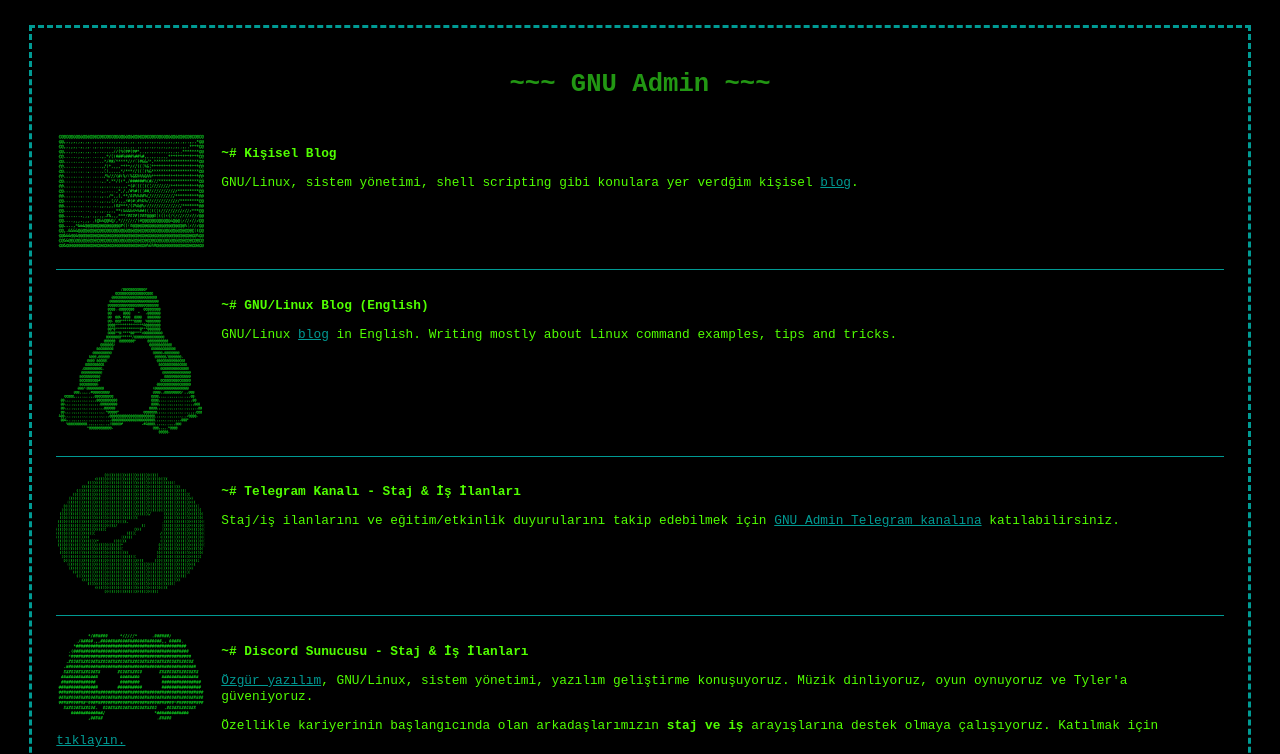
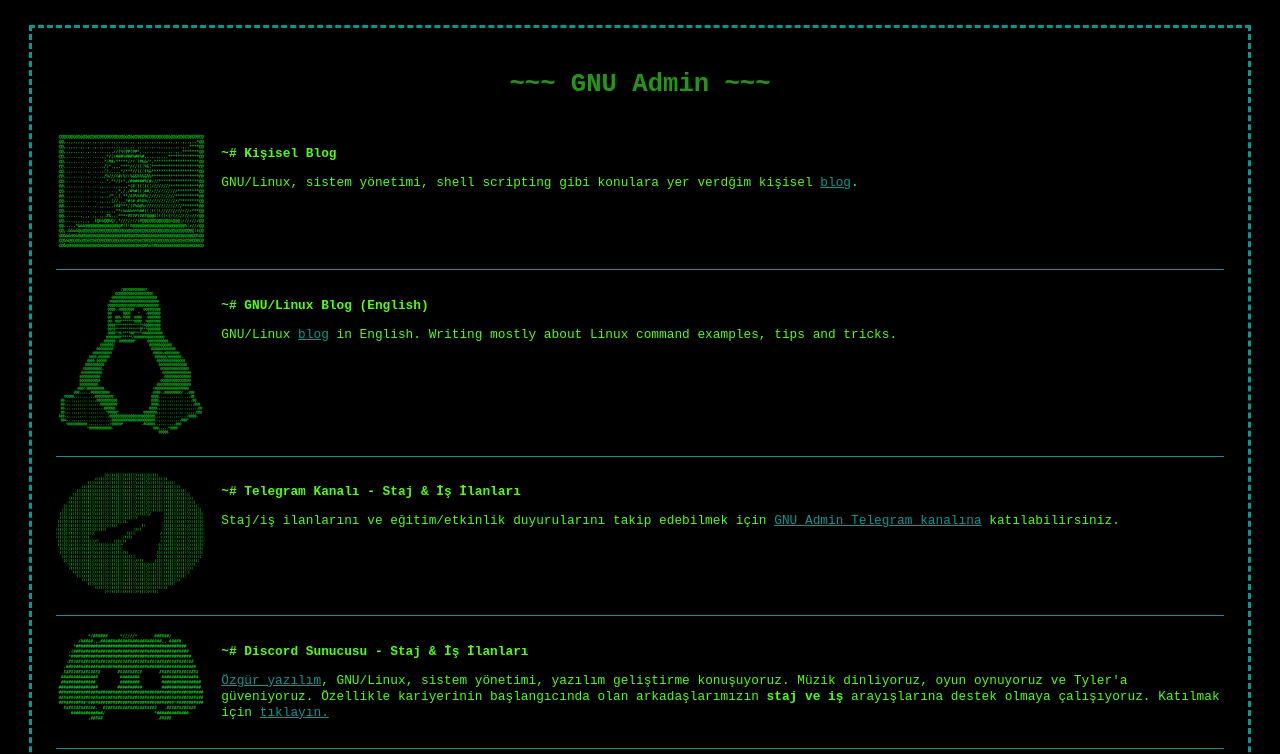
Before and after one commit to alisezisli/gnuadm.in, a plain HTML site: page index.html in a window 1280 px wide. Shown: the top 754 px of the page. Drawn offline with Linux system fonts and the light colour scheme.

Commit message:
Fixed paragraph
Fixed paragraph

```diff
--- a/index.html
+++ b/index.html
@@ -160,8 +160,7 @@
             <a class="box_link" href="https://discord.gg/GVdQGgxt9N" title="GNU Admin Discord" target="_blank"><img src="src/dc_logo.png" alt="GNU Admin Discord" title="GNU Admin Discord"></a>
             <p style="font-weight: bold;">~# Discord Sunucusu - Staj & İş İlanları</p>
             <p><a href="https://alisezisli.com.tr/ozgur-yazilim-nedir-neden-onemlidir/" title="Özgür Yazılım Nedir? Neden Önemlidir?" target="_blank">Özgür yazılım</a>, GNU/Linux, sistem yönetimi, yazılım geliştirme konuşuyoruz. Müzik dinliyoruz, oyun oynuyoruz
-                ve Tyler'a güveniyoruz.</p>
-            <p>Özellikle kariyerinin başlangıcında olan arkadaşlarımızın <strong>staj ve iş</strong> arayışlarına destek olmaya çalışıyoruz. Katılmak için <a href="https://discord.gg/GVdQGgxt9N" title="GNU Admin Discord" target="_blank">tıklayın.</a></p>
+                ve Tyler'a güveniyoruz. Özellikle kariyerinin başlangıcında olan arkadaşlarımızın <strong>staj ve iş</strong> arayışlarına destek olmaya çalışıyoruz. Katılmak için <a href="https://discord.gg/GVdQGgxt9N" title="GNU Admin Discord" target="_blank">tıklayın.</a></p>
         </div>
 
         <div class="box_link_wrapper">
```
